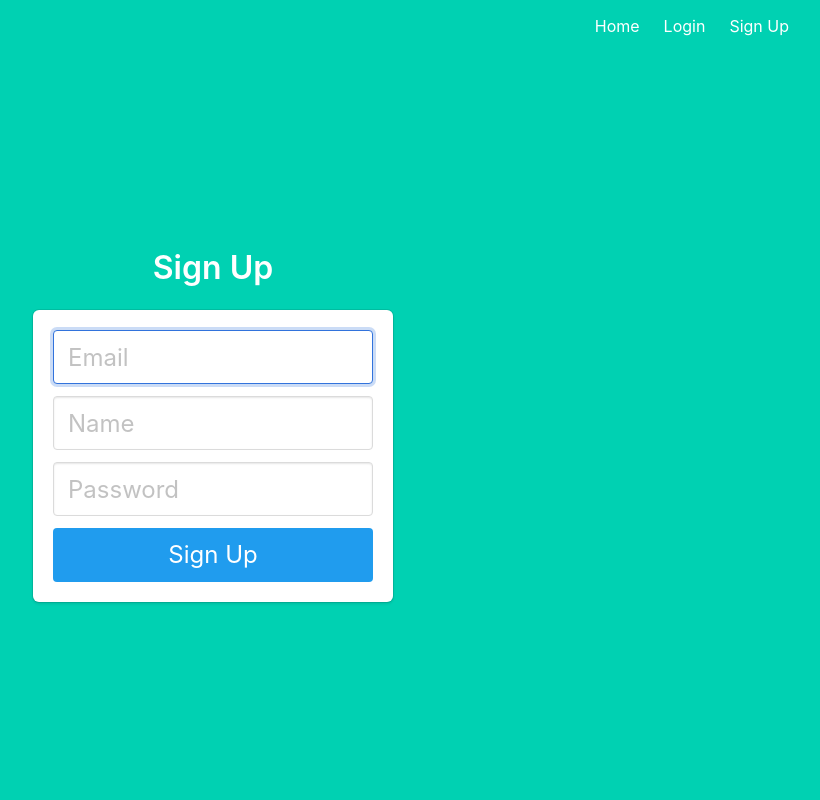
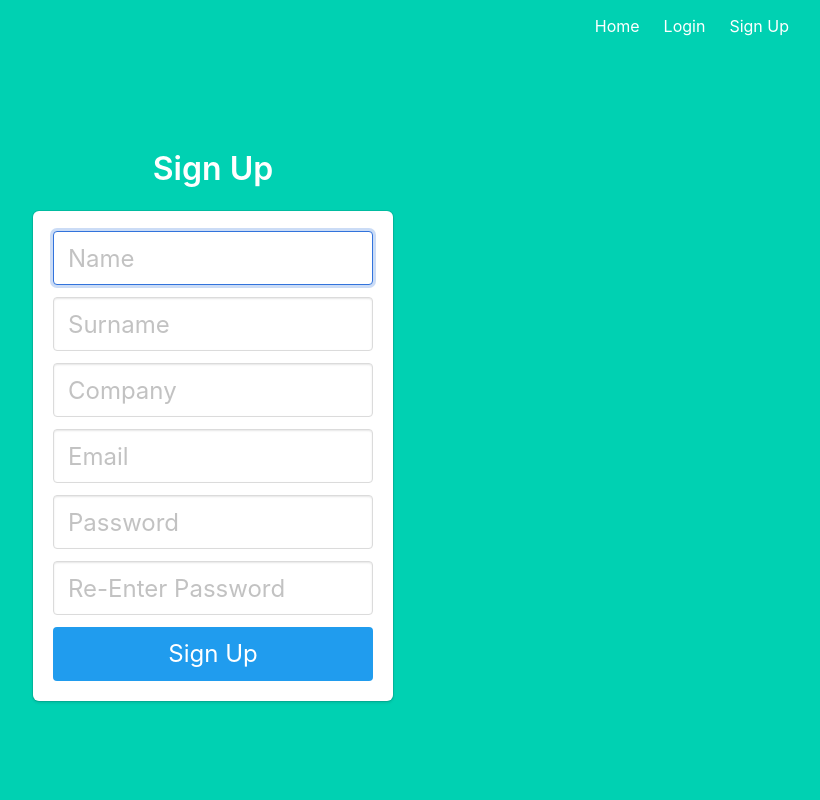
Before and after one commit to farie7/Login, a Flask app: page /signup in a window 1280 px wide. Shown: the whole page, without its empty margins (427-1247 px from the left). Run offline with Flask 2, Linux system fonts and the light colour scheme.

Commit message:
modified:   __pycache__/app.cpython-38.pyc 	modified:   __pycache__/auth.cpython-38.pyc 	modified:   __pycache__/main.cpython-38.pyc 	modified:   __pycache__/models.cpython-38.pyc 	modified:   auth.py 	modified:   db.sqlite 	modified:   models.py 	modified:   templates/login.html 	modified:   templates/signup.html

```diff
--- a/auth.py
+++ b/auth.py
@@ -11,12 +11,12 @@ auth = Blueprint('auth', __name__)
 def login():
     if request.method == "POST":
         email = request.form.get('email')
-        password = request.form.get('password')
+        password1 = request.form.get('password1')
         remember = True if request.form.get('remember') else False
 
         user = User.query.filter_by(email=email).first()
 
-        if not user or not check_password_hash(user.password, password):
+        if not user or not check_password_hash(user.password1, password1):
             flash('Please check your login details and try again.')
             return redirect(url_for('auth.login'))
         login_user(user, remember=remember)
@@ -30,18 +30,23 @@ def signup():
     if request.method == "POST":
         email = request.form.get('email')
         name = request.form.get('name')
-      #  surname = request.form.get('surname')
-        password = request.form.get('password')
-       # company = request.form.get('company')
-
+        surname = request.form.get('surname')
+        password1 = request.form.get('password1')
+        password2 = request.form.get('password2')
+        company = request.form.get('company')
 
         user = User.query.filter_by(email=email).first()
+
+        if password1 != password2:
+            flash("Passwords do not match")
+            return redirect(url_for('auth.signup'))
 
         if user:
             flash("Email already exists")
             return redirect(url_for('auth.signup'))
 
-        new_user = User(email=email, name=name, password=generate_password_hash(password, method='sha256'))
+        new_user = User(email=email, name=name, password1=generate_password_hash(password1, method='sha256'),
+                        company=company, surname=surname, password2=generate_password_hash(password2, method='sha256'))
 
         db.session.add(new_user)
         db.session.commit()
--- a/templates/login.html
+++ b/templates/login.html
@@ -22,7 +22,7 @@
 
             <div class="field">
                 <div class="control">
-                    <input class="input is-large" type="password" name="password" placeholder="Your Password">
+                    <input class="input is-large" type="password" name="password1" placeholder="Your Password">
                 </div>
             </div>
             <div class="field">
--- a/templates/signup.html
+++ b/templates/signup.html
@@ -12,6 +12,25 @@
             {% endif %}
         {% endwith %}
         <form method="POST" action="/signup">
+
+            <div class="field">
+                <div class="control">
+                    <input class="input is-large" type="text" name="name" placeholder="Name" autofocus="">
+                </div>
+            </div>
+
+           <div class="field">
+                <div class="control">
+                    <input class="input is-large" type="text" name="surname" placeholder="Surname" autofocus="">
+                </div>
+            </div>
+
+          <div class="field">
+                <div class="control">
+                    <input class="input is-large" type="text" name="company" placeholder="Company" autofocus="">
+                </div>
+            </div>
+
             <div class="field">
                 <div class="control">
                     <input class="input is-large" type="email" name="email" placeholder="Email" autofocus="">
@@ -20,13 +39,12 @@
 
             <div class="field">
                 <div class="control">
-                    <input class="input is-large" type="text" name="name" placeholder="Name" autofocus="">
+                    <input class="input is-large" type="password" name="password1" placeholder="Password">
                 </div>
             </div>
-
             <div class="field">
                 <div class="control">
-                    <input class="input is-large" type="password" name="password" placeholder="Password">
+                    <input class="input is-large" type="password" name="password2" placeholder="Re-Enter Password">
                 </div>
             </div>
 
```
Also changed, not shown: models.py (+4 -3 lines), db.sqlite.
